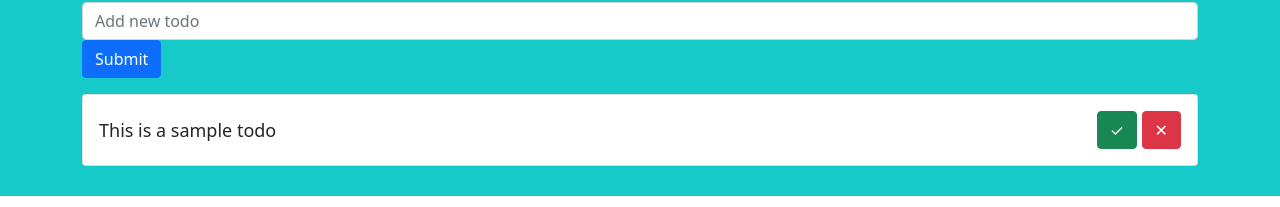
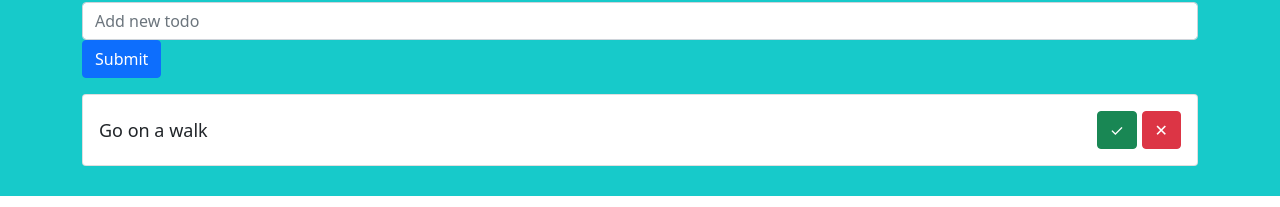
Before and after one commit to SpeedyGonzale5/todo, a React (Create React App) app: page / in a window 1280 px wide. Shown: the part 132-339 px from the top of the page. Built offline with nearby package versions, Linux system fonts and the light colour scheme.

Commit message:
Go on a walk

```diff
--- a/src/components/TodoApp/index.js
+++ b/src/components/TodoApp/index.js
@@ -7,7 +7,7 @@ import FormTodo from "../FormTodo";
 export default function TodoApp() {
   const [todos, setTodos] = React.useState([
     {
-      text: "This is a sample todo",
+      text: "Go on a walk",
       isDone: false,
     },
   ]);
```
